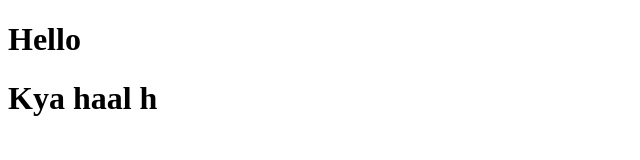
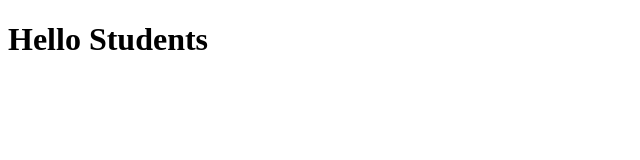
Before and after one commit to TarunKumar-01/coursera-test, a plain HTML site: page index.html in a window 1280 px wide. Shown: the whole page, without its empty margins (0-640 px from the left). Drawn offline with Linux system fonts and the light colour scheme.

Commit message:
next version

```diff
--- a/index.html
+++ b/index.html
@@ -4,7 +4,6 @@
 	<title>Hello</title>
 </head>
 <body>
-<h1>Hello</h1>
-<h1>Kya haal h</h1>
+<h1>Hello Students</h1>
 </body>
 </html>
```
